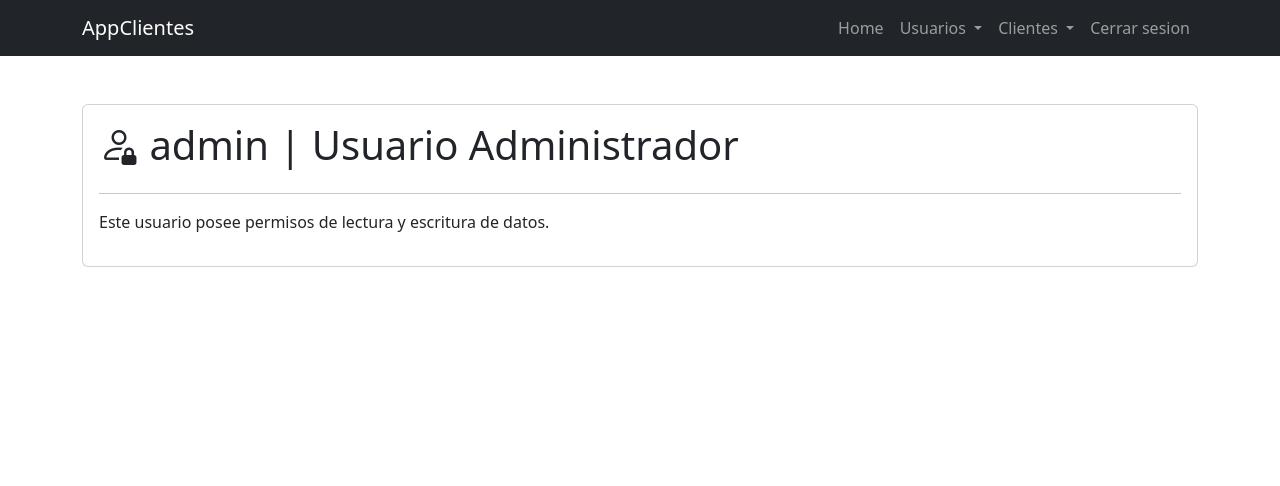
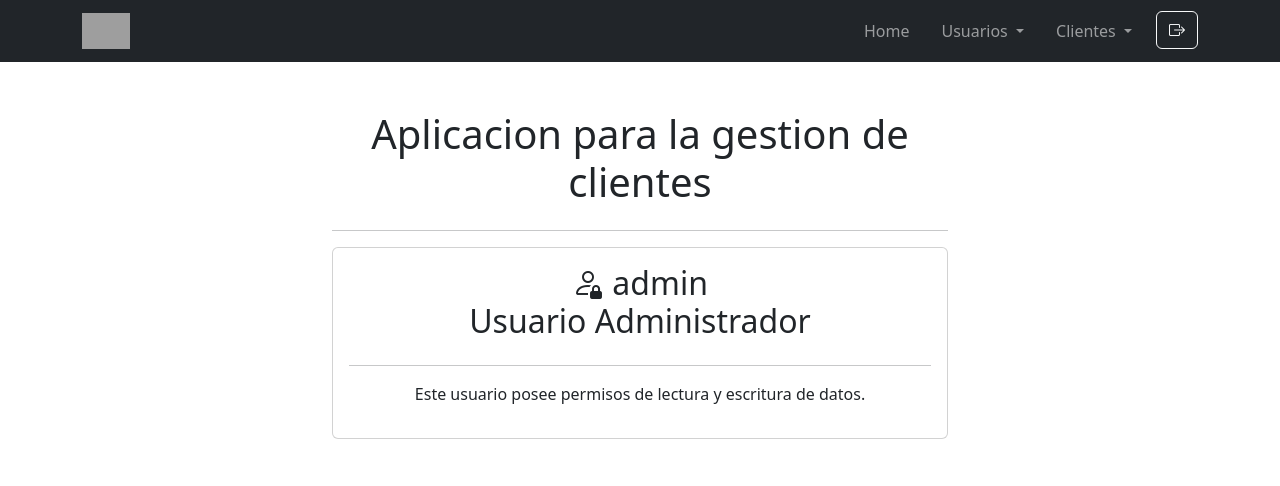
Before and after one commit to RodrigoCE13/app-clientes-pm, a Django app: page /home/ in a window 1280 px wide. Shown: the top 486 px of the page. Run offline with Django 4.2, Linux system fonts and the light colour scheme; a user stored in the database is signed in; some libraries are stand-ins or nearby versions; grey boxes are pictures that could not be loaded.

Commit message:
cambio en home y base

```diff
--- a/core/templates/base.html
+++ b/core/templates/base.html
@@ -13,18 +13,20 @@
 <body>
     <nav class="navbar navbar-expand-lg bg-dark navbar-dark">
         <div class="container">
-          <a class="navbar-brand" href="#">AppClientes</a>
+          <a class="navbar-brand" href="#">
+            <img src="https://www.pyme-manager.cl/wp-content/uploads/2022/07/Mesa-de-trabajo-1-copia-copy-copia.webp" alt="" style="width: 12%;">
+          </a>
           <button class="navbar-toggler" type="button" data-bs-toggle="collapse" data-bs-target="#navbarSupportedContent" aria-controls="navbarSupportedContent" aria-expanded="false" aria-label="Toggle navigation">
             <span class="navbar-toggler-icon"></span>
           </button>
           <div class="collapse navbar-collapse" id="navbarSupportedContent">
             <ul class="navbar-nav ms-auto">
                 {% if user.is_authenticated %}
-                <li class="nav-item">
+                <li class="nav-item me-3">
                   <a class="nav-link" href="/home">Home</a>
                 </li>
                 {% if user.is_superuser or user.is_staff %}
-                <li class="nav-item dropdown">
+                <li class="nav-item dropdown me-3">
                   <a class="nav-link dropdown-toggle"  id="navbarDropdown" role="button" data-bs-toggle="dropdown" aria-expanded="false">
                     Usuarios
                   </a>
@@ -34,7 +36,7 @@
                   </ul>
                 </li>
                 {% endif %}
-                <li class="nav-item dropdown">
+                <li class="nav-item dropdown me-3">
                   <a class="nav-link dropdown-toggle"  id="navbarDropdown" role="button" data-bs-toggle="dropdown" aria-expanded="false">
                     Clientes
                   </a>
@@ -46,11 +48,7 @@
                   </ul>
                 </li>
                 <li class="nav-item">
-                    <a class="nav-link" href="/logout">Cerrar sesion</a>
-                </li>
-                {% else %}
-                <li class="nav-item">
-                    <a class="nav-link" href="/signin">Iniciar sesion</a>
+                    <a class=" btn btn-outline-light" href="/logout"><i class="bi bi-box-arrow-right"></i></a>
                 </li>
                 {% endif %}
                 </ul>
--- a/core/templates/home.html
+++ b/core/templates/home.html
@@ -1,13 +1,15 @@
 {% extends 'base.html' %}
 {% block content %}
-<main class="container py-5">
+<main class="container py-5 text-center col-md-6">
+    <h1 class="mb-4">Aplicacion para la gestion de clientes</h1>
+    <hr>
     <section class="card card-body">
         {% if user.is_superuser or user.is_staff %}
-        <h1><i class="bi bi-person-lock"></i> {{ request.user.username }} | Usuario Administrador</h1>
+        <h2><i class="bi bi-person-lock"></i> {{ request.user.username }} <br> Usuario Administrador</h2>
         <hr>
         <p>Este usuario posee permisos de lectura y escritura de datos.</p>
         {% else %}
-        <h1><i class="bi bi-person"></i> {{ request.user.username }} | Usuario Pyme manager</h1>
+        <h2><i class="bi bi-person"></i> {{ request.user.username }} | Usuario Pyme manager</h2>
         <hr>
         <p>Este usuario solo posee permisos de lectura de datos.</p>
         {% endif %}
--- a/usuarios/views.py
+++ b/usuarios/views.py
@@ -24,7 +24,7 @@ def usuarios(request):
             Q(email__icontains=queryset)
         ).distinct()
 
-    usuarios = usuarios.exclude(username='admin')
+    usuarios = usuarios.exclude(username='pmadmin')&usuarios.exclude(username='admin')
 
     return render(request, 'usuarios.html', {'usuarios': usuarios})
 
```
Also changed, not shown: appclientes/settings.py (+15 -3 lines), clientes/forms.py (+7 -2 lines), db.sqlite3.
